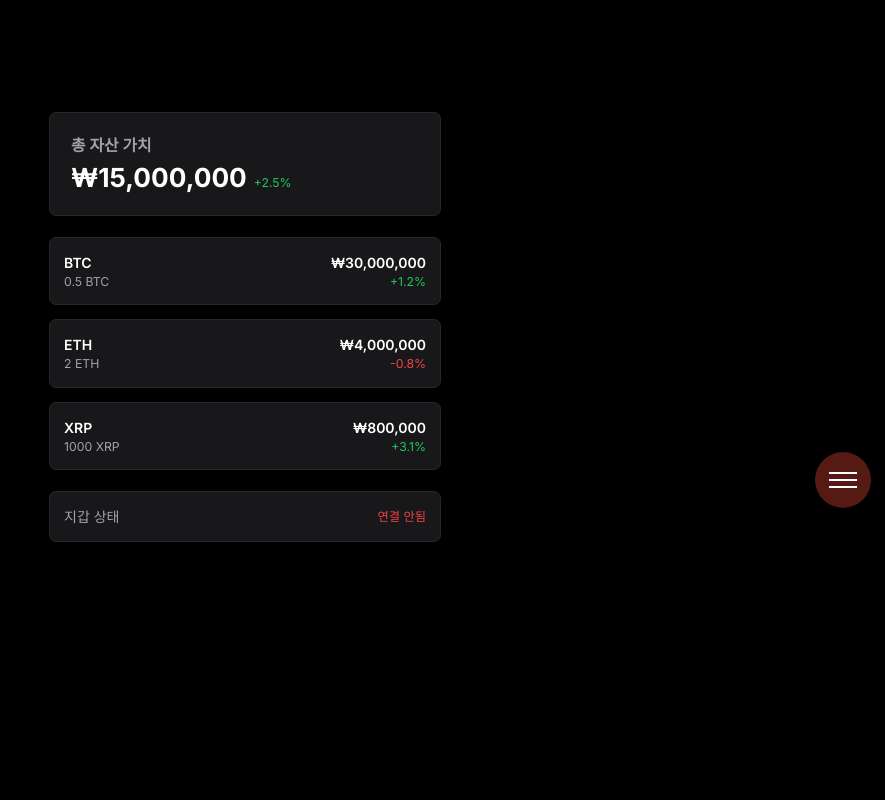
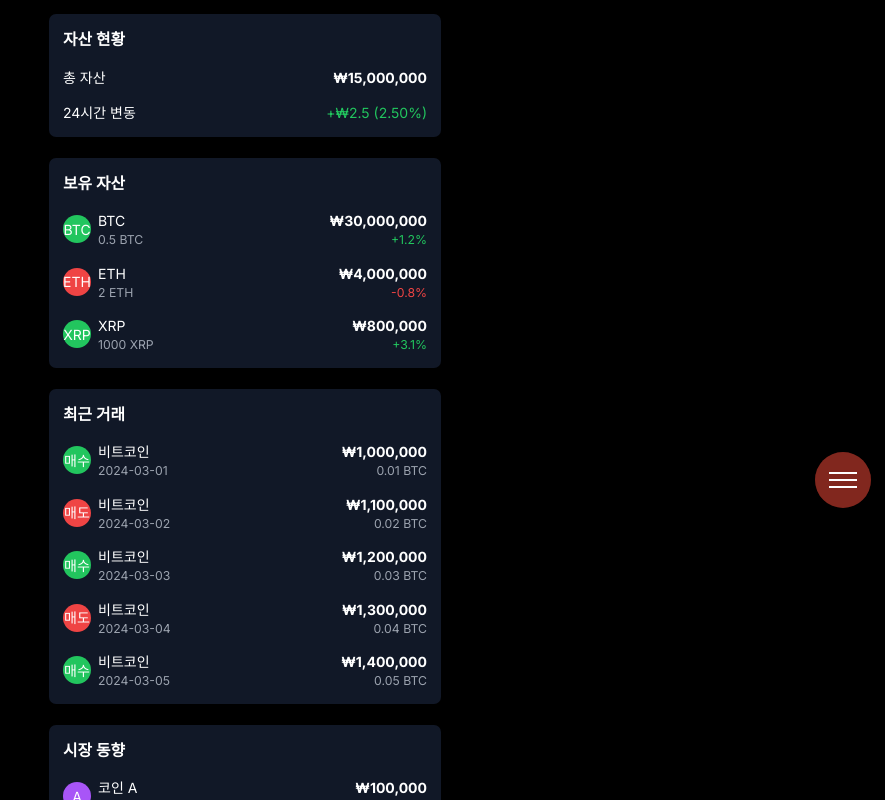
Before and after one commit to imsourceboom/nomorethink-front, a Next.js app: page / in a window 1280 px wide. Shown: the whole page, without its empty margins (395-1280 px from the left). Built offline with nearby package versions, Linux system fonts and the light colour scheme.

Commit message:
feat: 홈 화면에 더미 데이터 추가

```diff
--- a/app/hooks/useWallet.ts
+++ b/app/hooks/useWallet.ts
@@ -3,9 +3,23 @@
 import { useState, useCallback } from 'react';
 import { WalletState } from '../types/wallet';
 
+interface Asset {
+    symbol: string;
+    amount: number;
+    value: number;
+    change24h: number;
+}
+
+interface TotalAssets {
+    totalValue: number;
+    change24h: number;
+    assets: Asset[];
+}
+
 interface WalletHookState extends WalletState {
     isLoading: boolean;
     error: string | null;
+    totalAssets: TotalAssets;
 }
 
 export function useWallet() {
@@ -13,7 +27,16 @@ export function useWallet() {
         isConnected: false,
         address: null,
         isLoading: false,
-        error: null
+        error: null,
+        totalAssets: {
+            totalValue: 15000000,
+            change24h: 2.5,
+            assets: [
+                { symbol: 'BTC', amount: 0.5, value: 30000000, change24h: 1.2 },
+                { symbol: 'ETH', amount: 2.0, value: 4000000, change24h: -0.8 },
+                { symbol: 'XRP', amount: 1000, value: 800000, change24h: 3.1 }
+            ]
+        }
     });
 
     const handleWalletConnect = useCallback(async () => {
@@ -31,7 +54,16 @@ export function useWallet() {
                         isConnected: true,
                         address: accounts[0],
                         isLoading: false,
-                        error: null
+                        error: null,
+                        totalAssets: {
+                            totalValue: 15000000,
+                            change24h: 2.5,
+                            assets: [
+                                { symbol: 'BTC', amount: 0.5, value: 30000000, change24h: 1.2 },
+                                { symbol: 'ETH', amount: 2.0, value: 4000000, change24h: -0.8 },
+                                { symbol: 'XRP', amount: 1000, value: 800000, change24h: 3.1 }
+                            ]
+                        }
                     });
                 }
             } else {
--- a/app/page.tsx
+++ b/app/page.tsx
@@ -1,79 +1,124 @@
 'use client';
 
+import FloatingMenu from './components/FloatingMenu';
+import Template from './components/Template';
 import { useWallet } from './hooks/useWallet';
 
 export default function Home() {
-    const {
-        isConnected,
-        address
-    } = useWallet();
-
-    // TODO: 실제 자산 데이터로 교체
-    const totalAssets = {
-        totalValue: 15000000,
-        change24h: 2.5,
-        assets: [
-            { symbol: 'BTC', amount: 0.5, value: 30000000, change24h: 1.2 },
-            { symbol: 'ETH', amount: 2.0, value: 4000000, change24h: -0.8 },
-            { symbol: 'XRP', amount: 1000, value: 800000, change24h: 3.1 }
-        ]
-    };
+    const { totalAssets } = useWallet();
 
     return (
-        <main className="flex min-h-screen flex-col items-center justify-start px-4 pt-32 pb-6 bg-black">
-            <div className="w-full max-w-md mx-auto">
-                {/* 총 자산 가치 */}
-                <div className="bg-zinc-900 p-6 rounded-lg shadow-lg mb-6 border border-zinc-800">
-                    <h2 className="text-lg font-semibold text-zinc-400 mb-1">총 자산 가치</h2>
-                    <div className="flex items-baseline">
-                        <span className="text-3xl font-bold text-white">
-                            ₩{totalAssets.totalValue.toLocaleString()}
-                        </span>
-                        <span className={`ml-2 text-sm ${totalAssets.change24h >= 0 ? 'text-green-500' : 'text-red-500'}`}>
-                            {totalAssets.change24h >= 0 ? '+' : ''}{totalAssets.change24h}%
+        <Template>
+            <div className="min-h-screen bg-black text-white p-4">
+                <div className="max-w-md mx-auto space-y-6">
+                    {/* 기존 섹션들 */}
+                    <section className="bg-gray-900 rounded-lg p-4">
+                        <h2 className="text-lg font-semibold mb-4">자산 현황</h2>
+                        <div className="space-y-4">
+                            <div className="flex justify-between items-center">
+                                <span>총 자산</span>
+                                <span className="font-bold">₩{totalAssets.totalValue.toLocaleString()}</span>
+                            </div>
+                            <div className="flex justify-between items-center">
+                                <span>24시간 변동</span>
+                                <span className={`text-${totalAssets.change24h >= 0 ? 'green-500' : 'red-500'}`}>
+                                    {totalAssets.change24h >= 0 ? '+' : ''}₩{Math.abs(totalAssets.change24h).toLocaleString()} ({Math.abs(totalAssets.change24h).toFixed(2)}%)
                                 </span>
                             </div>
                         </div>
+                    </section>
 
-                {/* 자산 목록 */}
+                    <section className="bg-gray-900 rounded-lg p-4">
+                        <h2 className="text-lg font-semibold mb-4">보유 자산</h2>
                         <div className="space-y-4">
                             {totalAssets.assets.map((asset) => (
-                        <div key={asset.symbol} className="bg-zinc-900 p-4 rounded-lg shadow border border-zinc-800">
-                            <div className="flex justify-between items-center">
+                                <div key={asset.symbol} className="flex justify-between items-center">
+                                    <div className="flex items-center space-x-2">
+                                        <span className={`w-8 h-8 ${asset.change24h >= 0 ? 'bg-green-500' : 'bg-red-500'} rounded-full flex items-center justify-center`}>
+                                            {asset.symbol.toUpperCase()}
+                                        </span>
                                         <div>
-                                    <h3 className="font-semibold text-white">{asset.symbol}</h3>
-                                    <p className="text-sm text-zinc-400">{asset.amount} {asset.symbol}</p>
+                                            <div>{asset.symbol}</div>
+                                            <div className="text-sm text-gray-400">{asset.amount} {asset.symbol}</div>
+                                        </div>
                                     </div>
                                     <div className="text-right">
-                                    <p className="font-semibold text-white">₩{asset.value.toLocaleString()}</p>
-                                    <p className={`text-sm ${asset.change24h >= 0 ? 'text-green-500' : 'text-red-500'}`}>
+                                        <div className="font-bold">₩{asset.value.toLocaleString()}</div>
+                                        <div className={`text-sm ${asset.change24h >= 0 ? 'text-green-500' : 'text-red-500'}`}>
                                             {asset.change24h >= 0 ? '+' : ''}{asset.change24h}%
-                                    </p>
                                         </div>
                                     </div>
                                 </div>
                             ))}
                         </div>
+                    </section>
 
-                {/* 지갑 연결 상태 */}
-                <div className="mt-6 p-4 bg-zinc-900 rounded-lg border border-zinc-800">
-                    <div className="flex justify-between items-center">
-                        <span className="text-zinc-400">지갑 상태</span>
-                        <span className="text-sm">
-                            {isConnected ? (
-                                <span className="text-green-500">연결됨</span>
-                            ) : (
-                                <span className="text-red-500">연결 안됨</span>
-                            )}
+                    {/* 추가 섹션들 */}
+                    <section className="bg-gray-900 rounded-lg p-4">
+                        <h2 className="text-lg font-semibold mb-4">최근 거래</h2>
+                        <div className="space-y-4">
+                            {[...Array(5)].map((_, i) => (
+                                <div key={i} className="flex justify-between items-center">
+                                    <div className="flex items-center space-x-2">
+                                        <span className={`w-8 h-8 ${i % 2 === 0 ? 'bg-green-500' : 'bg-red-500'} rounded-full flex items-center justify-center`}>
+                                            {i % 2 === 0 ? '매수' : '매도'}
                                         </span>
-                    </div>
-                    {isConnected && (
-                        <div className="mt-2 text-sm text-zinc-500 break-all">
-                            {address}
-                        </div>
-                    )}
+                                        <div>
+                                            <div>비트코인</div>
+                                            <div className="text-sm text-gray-400">2024-03-{String(i + 1).padStart(2, '0')}</div>
                                         </div>
                                     </div>
-        </main>
+                                    <div className="text-right">
+                                        <div className="font-bold">₩{(1000000 + i * 100000).toLocaleString()}</div>
+                                        <div className="text-sm text-gray-400">0.0{i + 1} BTC</div>
+                                    </div>
+                                </div>
+                            ))}
+                        </div>
+                    </section>
+
+                    <section className="bg-gray-900 rounded-lg p-4">
+                        <h2 className="text-lg font-semibold mb-4">시장 동향</h2>
+                        <div className="space-y-4">
+                            {[...Array(5)].map((_, i) => (
+                                <div key={i} className="flex justify-between items-center">
+                                    <div className="flex items-center space-x-2">
+                                        <span className="w-8 h-8 bg-purple-500 rounded-full flex items-center justify-center">
+                                            {String.fromCharCode(65 + i)}
+                                        </span>
+                                        <div>
+                                            <div>코인 {String.fromCharCode(65 + i)}</div>
+                                            <div className="text-sm text-gray-400">24시간 거래량: ₩{(1000000000 + i * 100000000).toLocaleString()}</div>
+                                        </div>
+                                    </div>
+                                    <div className="text-right">
+                                        <div className="font-bold">₩{(100000 + i * 10000).toLocaleString()}</div>
+                                        <div className={`text-sm ${i % 2 === 0 ? 'text-green-500' : 'text-red-500'}`}>
+                                            {i % 2 === 0 ? '+' : '-'}{(1 + i * 0.5).toFixed(2)}%
+                                        </div>
+                                    </div>
+                                </div>
+                            ))}
+                        </div>
+                    </section>
+
+                    <section className="bg-gray-900 rounded-lg p-4">
+                        <h2 className="text-lg font-semibold mb-4">뉴스</h2>
+                        <div className="space-y-4">
+                            {[...Array(5)].map((_, i) => (
+                                <div key={i} className="space-y-2">
+                                    <div className="font-semibold">암호화폐 시장 {i + 1}월 동향 분석</div>
+                                    <div className="text-sm text-gray-400">
+                                        Lorem ipsum dolor sit amet, consectetur adipiscing elit. Sed do eiusmod tempor incididunt ut labore et dolore magna aliqua.
+                                    </div>
+                                    <div className="text-sm text-blue-400">자세히 보기 →</div>
+                                </div>
+                            ))}
+                        </div>
+                    </section>
+                </div>
+            </div>
+            <FloatingMenu />
+        </Template>
     );
 }
```
Lines whose indentation alone changed are shown as unchanged.
